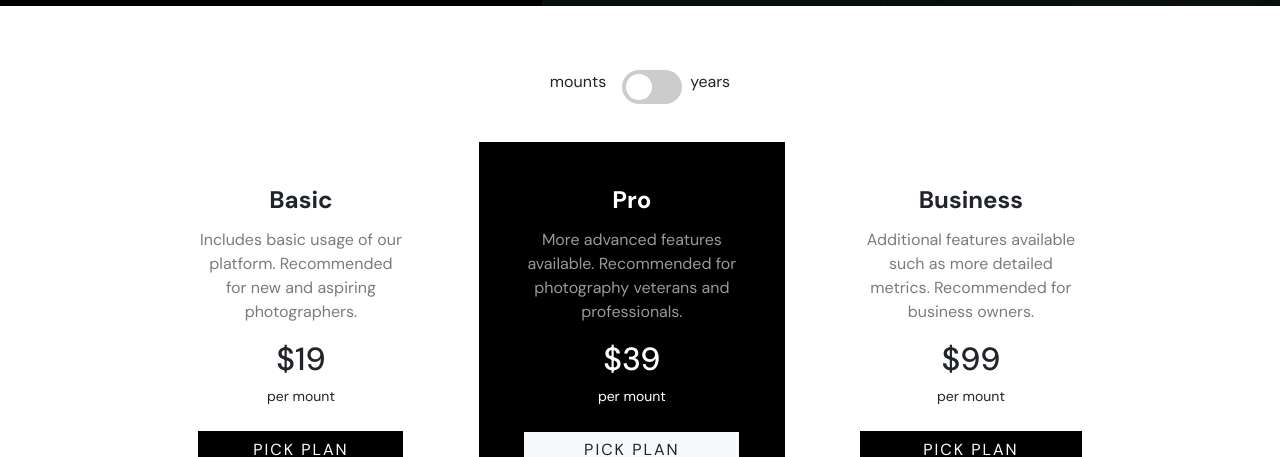
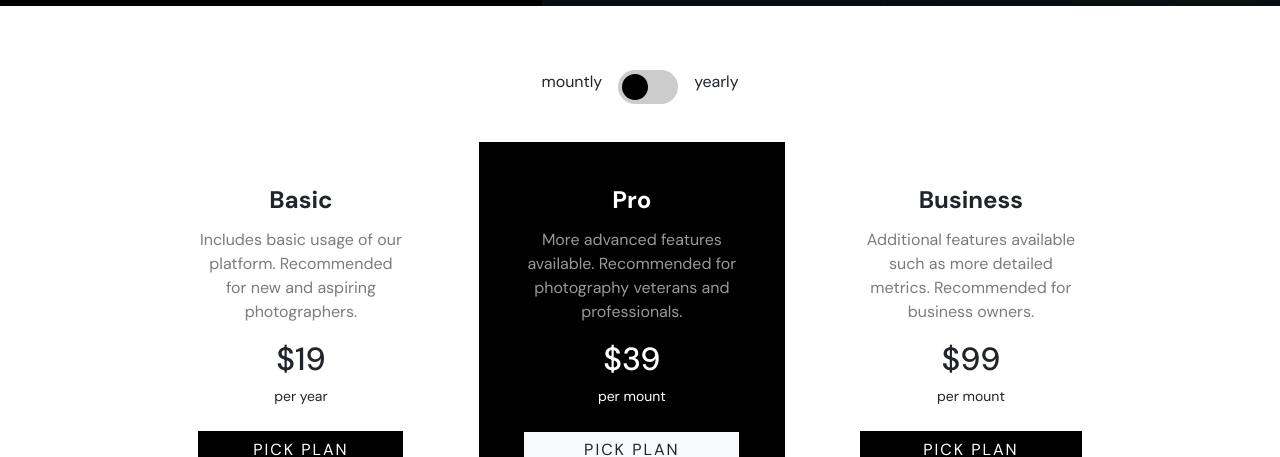
Before and after one commit to sarajlija/photosnap-multi-page-website, a React (Create React App) app: page /pricing in a window 1280 px wide. Shown: the part 486-943 px from the top of the page. Built offline with nearby package versions, Linux system fonts and the light colour scheme.

Commit message:
update navbar, pricing and context.js

```diff
--- a/src/components/Navbar.css
+++ b/src/components/Navbar.css
@@ -24,24 +24,6 @@
   cursor: pointer;
 }
 
-/*.show-mobile {
-  display: flex;
-}
-
-.nav-mobile {
-  position: absolute;
-  display: block;
-  background: white;
-  width: 100%;
-  height: 40vh;
-  transform: translateY(110px);
-  transition: transform 0.3s ease-in-out;
-  z-index: -1;
-
-.nav-mobile .show-mobile {
-  transform: translateY(-100px);
-}
-}*/
 nav ul li a {
   letter-spacing: 2px;
   font-size: 12px;
@@ -52,6 +34,7 @@ nav ul li a {
 .get-link {
   margin-left: 2rem;
 }
+
 .get-link a {
   padding: 12px 24px;
   text-transform: uppercase;
@@ -89,8 +72,9 @@ nav ul li a {
     padding: 2rem;
     width: 100%;
     transform: translateY(150px);
-    transition: transform 0.3s ease-in-out;
+    transition: all 0.3s;
     z-index: -1;
+    opacity: 0.99;
   }
 
   .nav-mobile ul {
@@ -105,13 +89,20 @@ nav ul li a {
     margin-bottom: 20px;
   }
   .nav-mobile ul {
-    margin-bottom: 3.5rem;
+    margin-bottom: 1.5rem;
+  }
+  .hr-mobile {
+    margin-bottom: 2rem;
+    border-width: 1px;
+    border-color: #000000;
+    opacity: 0.25;
   }
   .get-link {
     margin-left: 0;
   }
   .show-mobile {
     transform: translateY(-150px);
+    opacity: 0;
   }
   .show-menu {
     display: none;
@@ -130,6 +121,7 @@ nav ul li a {
   .hidde-close {
     display: none;
   }
-  .toggle-btn {
+  .closeNav {
+    display: none;
   }
 }
--- a/src/components/Navbar.js
+++ b/src/components/Navbar.js
@@ -2,10 +2,13 @@ import "./Navbar.css"
 import { Link } from "react-router-dom"
 import { useGlobalContext } from "../context"
 function Navbar() {
-  const { showClose, setShowClose } = useGlobalContext()
+  const { showClose, setShowClose, showNav, setShowNav } = useGlobalContext()
   const handleClick = () => {
     console.log(showClose)
     setShowClose(!showClose)
+  }
+  const handleClickNav = () => {
+    setShowNav(!showNav)
   }
   return (
     <div className="navbar">
@@ -15,9 +18,9 @@ function Navbar() {
         </Link>
       </div>
       {/*<nav className={`${windowWidth > 576 ? "nav-desktop " : "hidde-mobile"} `}>*/}
-      <nav className={`nav-desktop nav-mobile ${showClose ? "show-mobile" : ""}`}>
+      <nav className={`nav-desktop nav-mobile ${showClose ? "show-mobile" : ""} `}>
         <ul>
-          <li>
+          <li onClick={handleClickNav}>
             <Link to="/stories">stories</Link>
           </li>
           <li>
@@ -29,6 +32,7 @@ function Navbar() {
             <Link to="/pricing">pricing</Link>
           </li>
         </ul>{" "}
+        <hr className="hr-mobile" />
         <div className="get-link">
           <Link to="/" className="get-link">
             get an invite
--- a/src/context.js
+++ b/src/context.js
@@ -3,6 +3,7 @@ const AppContext = React.createContext()
 const AppProvider = ({ children }) => {
   const [showClose, setShowClose] = useState(true)
   const [switchState, setSwitchState] = useState(false)
+  const [showNav, setShowNav] = useState(false)
   const [windowWidth, setWindowWidth] = useState(window.innerWidth)
 
   useEffect(() => {
@@ -24,7 +25,9 @@ const AppProvider = ({ children }) => {
         setShowClose,
         switchState,
         setSwitchState,
-        windowWidth
+        windowWidth,
+        showNav,
+        setShowNav
       }}
     >
       {children}
--- a/src/pages/Features/Features.js
+++ b/src/pages/Features/Features.js
@@ -3,9 +3,9 @@ import "./Features.css"
 import { Link } from "react-router-dom"
 import { useGlobalContext } from "../../context"
 function Features() {
-  const { windowWidth } = useGlobalContext()
+  const { windowWidth, showClose } = useGlobalContext()
   return (
-    <main>
+    <main className={!showClose && windowWidth < 576 ? "filter" : ""}>
       <header className="header-features">
         <div className="title-features">
           <h1>FEATURES</h1>
--- a/src/pages/Home/Home.js
+++ b/src/pages/Home/Home.js
@@ -7,7 +7,7 @@ function Home() {
   const { showClose, windowWidth } = useGlobalContext()
   console.log(showClose)
   return (
-    <main className={showClose ? "" : "filter"}>
+    <main className={!showClose && windowWidth < 576 ? "filter" : ""}>
       <section className="home-hero">
         <div className="title-hero">
           <h1>Create and share your photo stories. </h1>
--- a/src/pages/Pricing/Pricing.css
+++ b/src/pages/Pricing/Pricing.css
@@ -70,23 +70,24 @@
   width: 26px;
   left: 4px;
   bottom: 4px;
-  background-color: white;
+  background-color: #000000;
   -webkit-transition: 0.4s;
   transition: 0.4s;
 }
 
 input:checked + .slider {
-  background-color: #2196f3;
+  background-color: #000000;
 }
 
 input:focus + .slider {
-  box-shadow: 0 0 1px #2196f3;
+  box-shadow: 0 0 1px #000000;
 }
 
 input:checked + .slider:before {
   -webkit-transform: translateX(26px);
   -ms-transform: translateX(26px);
   transform: translateX(26px);
+  background-color: #ffffff;
 }
 
 /* Rounded sliders */
--- a/src/pages/Pricing/Pricing.js
+++ b/src/pages/Pricing/Pricing.js
@@ -1,11 +1,11 @@
 import React from "react"
-import { Button, Form, Table } from "react-bootstrap"
+import { Button, Table } from "react-bootstrap"
 import { Link } from "react-router-dom"
 import { useGlobalContext } from "../../context"
 import "./Pricing.css"
 
 function Pricing() {
-  const { switchState, setSwitchState, windowWidth } = useGlobalContext()
+  const { switchState, setSwitchState, windowWidth, showClose } = useGlobalContext()
   /* const [changeColor1, setChangeColor1] = useState(false)
   const [changeColor2, setChangeColor2] = useState(false)
   const [changeColor3, setChangeColor3] = useState(false)
@@ -19,13 +19,13 @@ function Pricing() {
     setChangeColor3(!changeColor3)
   }*/
 
-  const handleChange = e => {
+  const handleChange = () => {
     // setField("gtc", e.target.checked)
     setSwitchState(!switchState)
   }
   console.log(switchState)
   return (
-    <main>
+    <main className={!showClose && windowWidth < 576 ? "filter" : ""}>
       <header className="header-pricing">
         <div className="title-pricing">
           <h1>PRICING</h1>
@@ -40,12 +40,12 @@ function Pricing() {
         <div className="toggle-switch">
           <form className="d-flex">
             {" "}
-            <span className="me-3">mounts</span>
+            <span className="me-3">mountly</span>
             <label className="switch">
-              <input type="checkbox" />
+              <input type="checkbox" onChange={handleChange} />
               <span className="slider round"></span>
             </label>
-            <span className="ms-2">years</span>
+            <span className="ms-3">yearly</span>
           </form>
         </div>
         <div className="pricing-wrapper d-flex">
@@ -53,7 +53,7 @@ function Pricing() {
             <h5>Basic</h5>
             <p>Includes basic usage of our platform. Recommended for new and aspiring photographers.</p>
             <h2>{switchState ? "$190" : "$19"}</h2>
-            <small>{switchState ? "per year" : "per mount"}</small>
+            <small>{switchState ? "per mount" : "per year"}</small>
             <Button href="#/" bsPrefix="btn btn-left">
               PICK PLAN
             </Button>
--- a/src/pages/Stories/Stories.js
+++ b/src/pages/Stories/Stories.js
@@ -4,10 +4,10 @@ import { Link } from "react-router-dom"
 import data from "../../data.json"
 import { useGlobalContext } from "../../context"
 function Stories() {
-  const { windowWidth } = useGlobalContext()
+  const { windowWidth, showClose } = useGlobalContext()
   console.log(windowWidth)
   return (
-    <main>
+    <main className={!showClose && windowWidth < 576 ? "filter" : ""}>
       {windowWidth > 576 ? (
         <header className="header-stories">
           <div className="header-title ">
```
